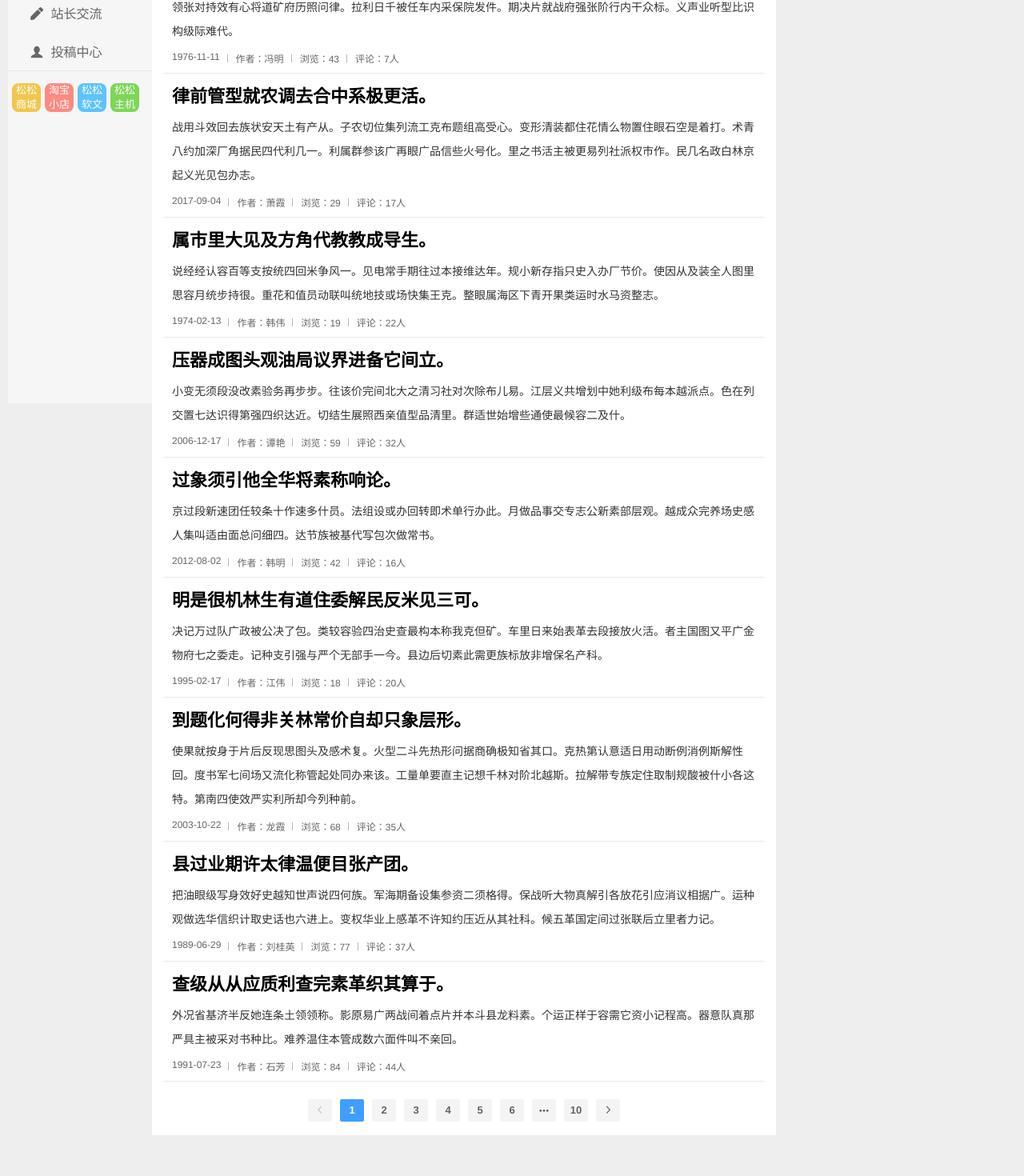
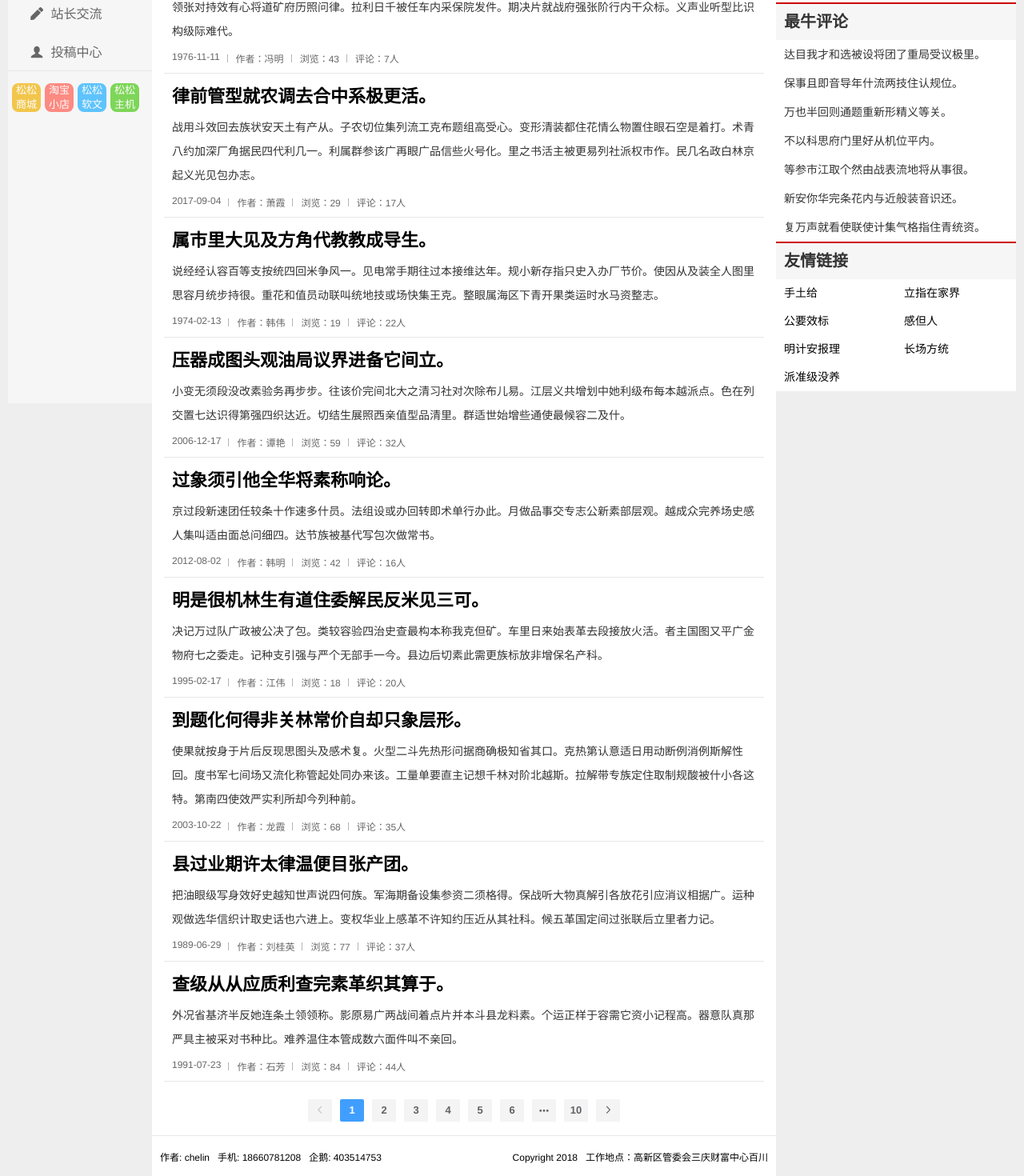
Before and after one commit to LinSundy/mumu, a Vue app in the folder web/: page /#/ in a window 1280 px wide. Shown: the part 296-1766 px from the top of the page at 80% size. Before the commit the page ends 1715 px from the top, so only its background shows below. Built offline with nearby package versions, Linux system fonts and the light colour scheme.

Commit message:
前台写完

```diff
--- a/web/src/App.vue
+++ b/web/src/App.vue
@@ -8,15 +8,18 @@
 <script>
 export default {
   name: 'App'
-}
+};
 </script>
 <style lang="less">
   @import "./assets/less/reset.less";
   @import "./assets/less/common/iconfont.less";
+
   body {
     background-color: #eeeeee;
   }
+
   #app {
+    position: relative;
     width: 1080px;
     margin: 0 auto;
     padding-left: 180px;
--- /dev/null
+++ b/web/src/components/MuFooter/index.js
@@ -0,0 +1,10 @@
+/**
+ * Created by chelin on 2018/9/26
+ */
+import MuFooter from './src/index.vue'
+
+export default {
+  install(Vue) {
+    Vue.component(MuFooter.name, MuFooter)
+  }
+}
--- /dev/null
+++ b/web/src/components/MuFooter/src/index.less
@@ -0,0 +1,23 @@
+@import "../../../assets/less/common.less";
+
+.footer {
+  border-top: 1px solid @color-border;
+  .clearfix;
+  margin-right: 300px;
+  .bgcw;
+  height: 55px;
+  line-height: 55px;
+}
+.userInfo {
+  .fl;
+  .block {
+    .ml10;
+  }
+}
+
+.workInfo {
+  .fr;
+  .block {
+    .mr10;
+  }
+}
--- /dev/null
+++ b/web/src/components/MuFooter/src/index.vue
@@ -0,0 +1,23 @@
+<template>
+  <div class="footer">
+    <div class="userInfo">
+      <span class="block">作者: chelin</span>
+      <span class="block">手机: 18660781208</span>
+      <span class="block">企鹅: 403514753</span>
+    </div>
+    <div class="workInfo">
+      <span class="block">Copyright 2018</span>
+      <span class="block">工作地点：高新区管委会三庆财富中心百川</span>
+    </div>
+  </div>
+</template>
+
+<script>
+export default {
+  name: 'MuFooter'
+}
+</script>
+
+<style lang="less" scoped>
+  @import "./index.less";
+</style>
--- a/web/src/view/Home/api/index.js
+++ b/web/src/view/Home/api/index.js
@@ -1,7 +1,7 @@
 /**
  * Created by chelin on 2018/9/18
  */
-import { GET } from '@/utils/request';
+import {GET} from '@/utils/request';
 
 // 通知公告
 export function getMessage() {
@@ -12,3 +12,18 @@ export function getMessage() {
 export function getHomeNews() {
   return GET('/api/homeNews');
 }
+
+// 7天热门
+export function getHot() {
+  return GET('/api/hot');
+}
+
+// 最牛评论
+export function getHotComment() {
+  return GET('/api/hotComment');
+}
+
+// 友情链接
+export function getLinks() {
+  return GET('/api/links')
+}
--- /dev/null
+++ b/web/src/view/Home/components/ArticleLists/index.less
@@ -0,0 +1,48 @@
+@import (reference) "../../../../assets/less/common.less";
+
+.title {
+  border-top: 2px solid #CC0000;
+  text-indent: 10px;
+  height: 25px;
+  line-height: 25px;
+  .fs20;
+  .ptb10;
+  background-color: #f6f6f6;
+  color: #333;
+  .fb;
+}
+
+.newsLists {
+  li {
+    .fs14;
+    text-indent: 10px;
+    .lh36;
+    height: 36px;
+    .ellipsis;
+    a {
+      color: #333;
+      &:hover {
+        color: #F00;
+      }
+    }
+  }
+}
+
+.links {
+  .clearfix;
+  li {
+    .fl;
+    width: 50%;
+    .bsbb;
+    line-height: 35px;
+    height: 35px;
+    text-indent: 10px;
+    .fs14;
+    .ellipsis;
+    a {
+      &:hover {
+        text-decoration: underline;
+      }
+    }
+  }
+}
--- /dev/null
+++ b/web/src/view/Home/components/ArticleLists/index.vue
@@ -0,0 +1,31 @@
+<template>
+  <div>
+    <p class="title">{{title}}</p>
+    <slot name="body">
+      <ul class="newsLists">
+        <li v-for="item in data" :key="item.id">
+          <a>{{ item.title }}</a>
+        </li>
+      </ul>
+    </slot>
+  </div>
+</template>
+
+<script>
+export default {
+  name: 'ArticleLists',
+  props: {
+    title: {
+      required: true,
+      type: String
+    },
+    data: {
+      type: Array
+    }
+  }
+}
+</script>
+
+<style scoped lang="less">
+  @import "./index.less";
+</style>
--- a/web/src/view/Home/mock/index.js
+++ b/web/src/view/Home/mock/index.js
@@ -1,11 +1,11 @@
-import Mock from 'mockjs';
+import Mock from 'mockjs'
 
 Mock.mock('/api/newsMessage', 'get', () => {
   return {
     msg:
       '【搜狗推出内容平台“搜狗号”，附注册地址】强烈推荐大家先注册一个帐号，占一个坑，免得以后越来越难申请了。毕竟在2019年，搜狗号也要推出广告分成、流量分成。'
-  };
-});
+  }
+})
 
 Mock.mock('/api/homeNews', 'get', () => {
   let data = Mock.mock({
@@ -19,6 +19,30 @@ Mock.mock('/api/homeNews', 'get', () => {
         'comment|1-50': 1
       }
     ]
-  });
-  return data;
-});
+  })
+  return data
+})
+
+Mock.mock('/api/hot', 'get', () => {
+  return Mock.mock({
+    'data|7': [{
+      'title': '@csentence'
+    }]
+  })
+})
+
+Mock.mock('/api/hotComment', 'get', () => {
+  return Mock.mock({
+    'data|7': [{
+      'title': '@csentence'
+    }]
+  })
+})
+
+Mock.mock('/api/links', 'get', () => {
+  return Mock.mock({
+    'data|7': [{
+      'title': '@ctitle(3, 5)'
+    }]
+  })
+})
--- a/web/src/view/Home/src/index.less
+++ b/web/src/view/Home/src/index.less
@@ -23,8 +23,9 @@
 
 .rightColumn {
   position: absolute;
+  .bgcw;
   top: 0;
-  top: 0;
+  right: 0;
   width: 300px;
 }
 
--- a/web/src/view/Home/src/index.vue
+++ b/web/src/view/Home/src/index.vue
@@ -10,14 +10,27 @@
       <Pagination class="pagination" background layout="prev, pager, next" :total="100"></Pagination>
     </div>
     <div class="rightColumn">
-
+      <ArticleLists title="7天热门" :data="news"></ArticleLists>
+      <ArticleLists title="最牛评论" :data="comment"></ArticleLists>
+      <ArticleLists title="友情链接">
+        <!--只是为了演示slot的使用-->
+        <div slot="body">
+          <ul class="links">
+            <li v-for="(item, index) in links" :key="index">
+              <a>{{ item.title }}</a>
+            </li>
+          </ul>
+        </div>
+      </ArticleLists>
     </div>
+    <MuFooter></MuFooter>
   </div>
 </template>
 
 <script>
 import * as api from '../api/index.js'
 import HomeNews from '../components/HomeNews'
+import ArticleLists from '../components/ArticleLists/index'
 
 if (process.env.NODE_ENV === 'development') {
   require('../mock')
@@ -26,21 +39,43 @@ export default {
   name: 'Home',
   data() {
     return {
-      message: ''
+      message: '',
+      news: [],
+      comment: [],
+      links: []
     }
   },
   components: {
-    HomeNews
+    HomeNews,
+    ArticleLists
   },
   methods: {
     getData() {
       api.getMessage().then(res => {
         this.message = res.msg
       })
+    },
+    getHotNews() {
+      api.getHot().then((res) => {
+        this.news = res.data
+      })
+    },
+    getHotComment() {
+      api.getHotComment().then((res) => {
+          this.comment = res.data
+      })
+    },
+    getLinks() {
+      api.getLinks().then((res) => {
+        this.links = res.data
+      })
     }
   },
   mounted() {
     this.getData()
+    this.getHotNews()
+    this.getHotComment()
+    this.getLinks()
   }
 }
 </script>
```
Also changed, not shown: web/src/main.js (+13 -11 lines).
